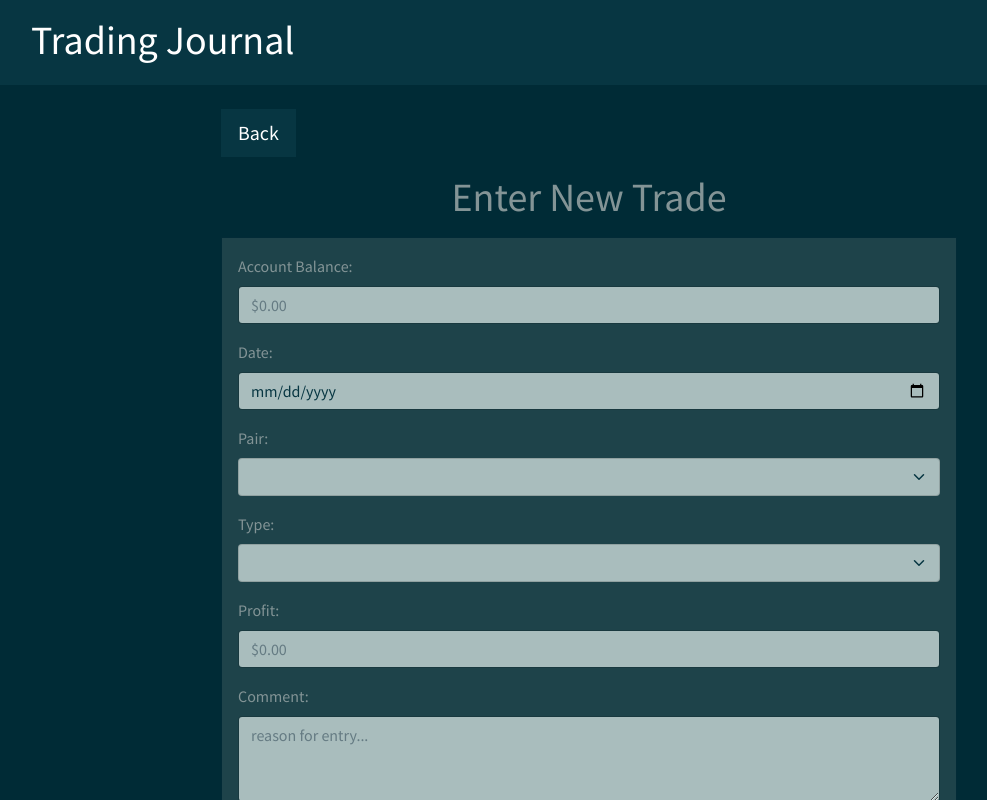
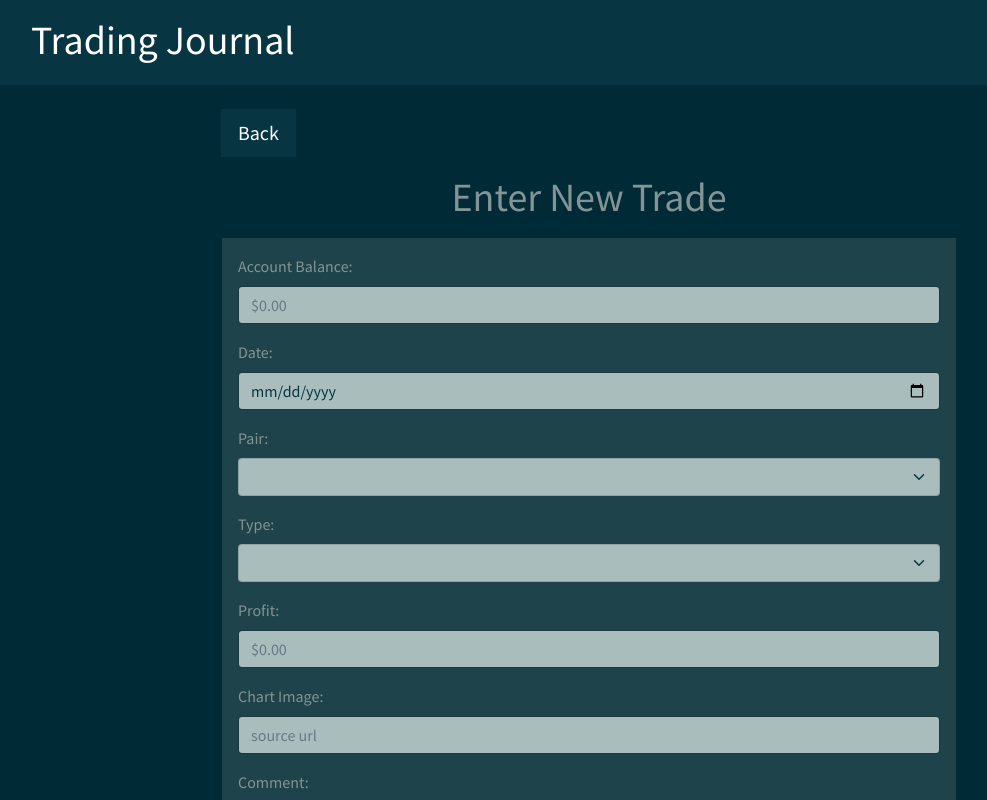
Before and after one commit to smileforismail/Trading_Journal, a React (Create React App) app in the folder frontend/: page /new-entry in a window 1280 px wide. Shown: the top 800 px of the page, without its empty margins (51-1038 px from the left). Built offline with nearby package versions, Linux system fonts and the light colour scheme.

Commit message:
add chart image

```diff
--- a/frontend/src/screens/NewEntryScreen.js
+++ b/frontend/src/screens/NewEntryScreen.js
@@ -24,6 +24,7 @@ const NewEntryScreen = () => {
 		currencyPair: "",
 		type: "",
 		profit: "",
+		chartImage: "",
 		comment: "",
 	});
 
@@ -74,7 +75,7 @@ const NewEntryScreen = () => {
 			currencyPair: "",
 			type: "",
 			profit: "",
-			return: "",
+			chartImage: "",
 			comment: "",
 		});
 	};
@@ -176,6 +177,20 @@ const NewEntryScreen = () => {
 										</Col>
 									</Row>
 								</Form.Group>
+								{/* Chart image */}
+								<Form.Group className="mb-3">
+									<Row>
+										<Col>
+											<Form.Label>Chart Image:</Form.Label>
+											<Form.Control
+												onChange={handleChange}
+												placeholder="source url"
+												name="chartImage"
+												value={tradeData.chartImage}
+											/>
+										</Col>
+									</Row>
+								</Form.Group>
 								{/* Comment */}
 								<Form.Group className="mb-4">
 									<Row>
--- a/frontend/src/screens/SingleTradeScreen.js
+++ b/frontend/src/screens/SingleTradeScreen.js
@@ -7,6 +7,7 @@ import Row from "react-bootstrap/Row";
 import Col from "react-bootstrap/Col";
 import Button from "react-bootstrap/Button";
 import Table from "react-bootstrap/esm/Table";
+import Image from "react-bootstrap/Image";
 import axios from "axios";
 const SingleTradeScreen = () => {
 	// get the id parameter in the uri path
@@ -66,7 +67,13 @@ const SingleTradeScreen = () => {
 					<hr className="mt-4" />
 					<h4>Comment</h4>
 					<p>{tradeDoc.comment}</p>
-					<hr />
+					<hr className="mt-4" />
+
+					{/* Chart Image */}
+					<h4>Chart Image</h4>
+					<a href={tradeDoc.chartImage}>
+						<Image fluid src={tradeDoc.chartImage} />
+					</a>
 				</Col>
 			</Row>
 		</Container>
```
Also changed, not shown: 1 other file (tests, documents, lock files or other folders).
